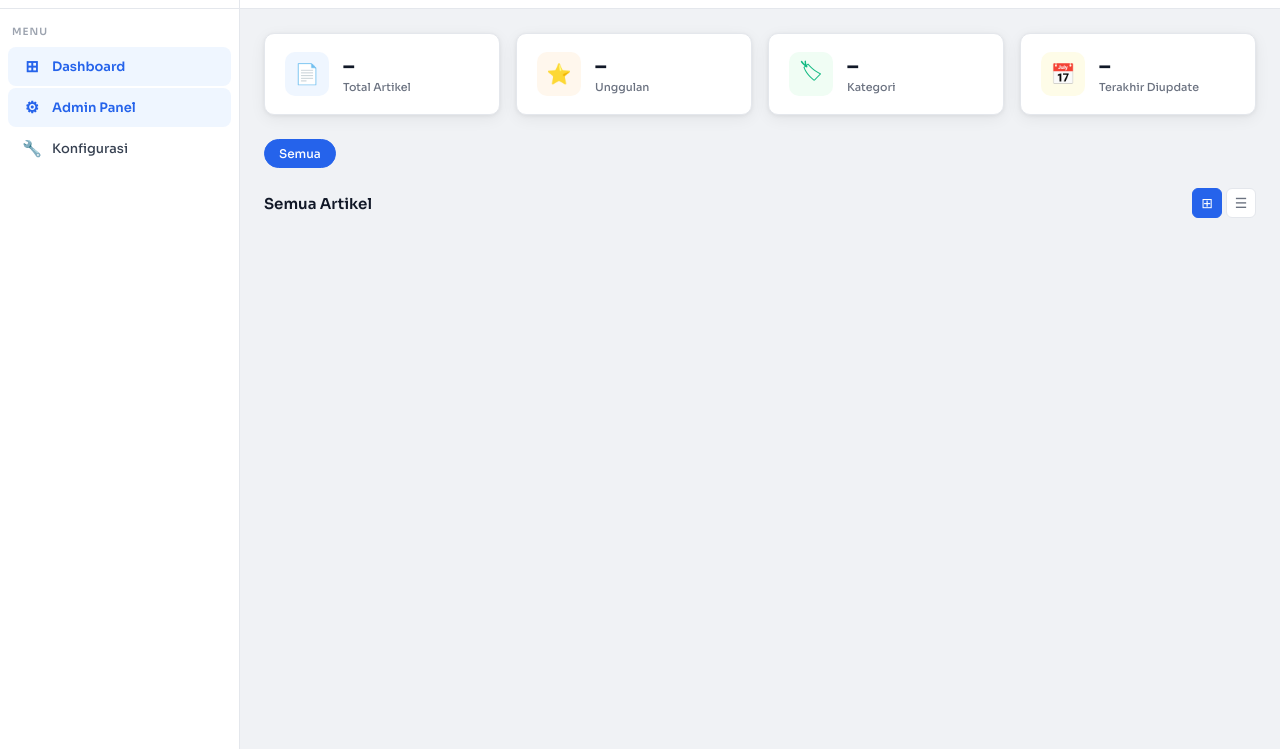
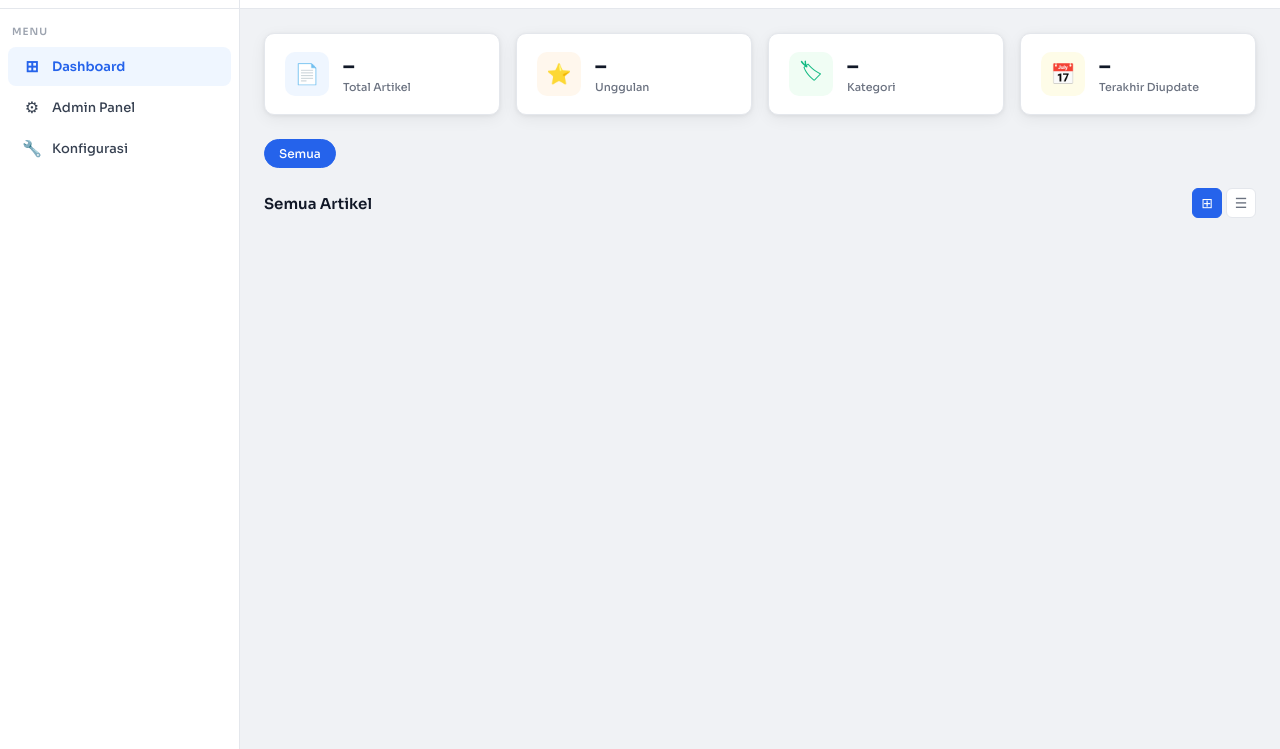
Before and after one commit to enzo19271/private, a plain HTML site: page index.html in a window 1280 px wide. Shown: the part 51-800 px from the top of the page. Drawn offline with Linux system fonts and the light colour scheme; no server answers.

Commit message:
Update index.html

```diff
--- a/index.html
+++ b/index.html
@@ -294,7 +294,7 @@ body{font-family:'Sora',sans-serif;background:var(--bg);color:var(--ink);min-hei
   <a class="nav-item active" href="index.html">
     <span class="nav-icon">⊞</span> Dashboard
   </a>
-  <a class="nav-item active" href="admin.html">
+  <a class="nav-item" href="admin.html">
     <span class="nav-icon">⚙</span> Admin Panel
   </a>
   <a class="nav-item" href="config.html">
```
